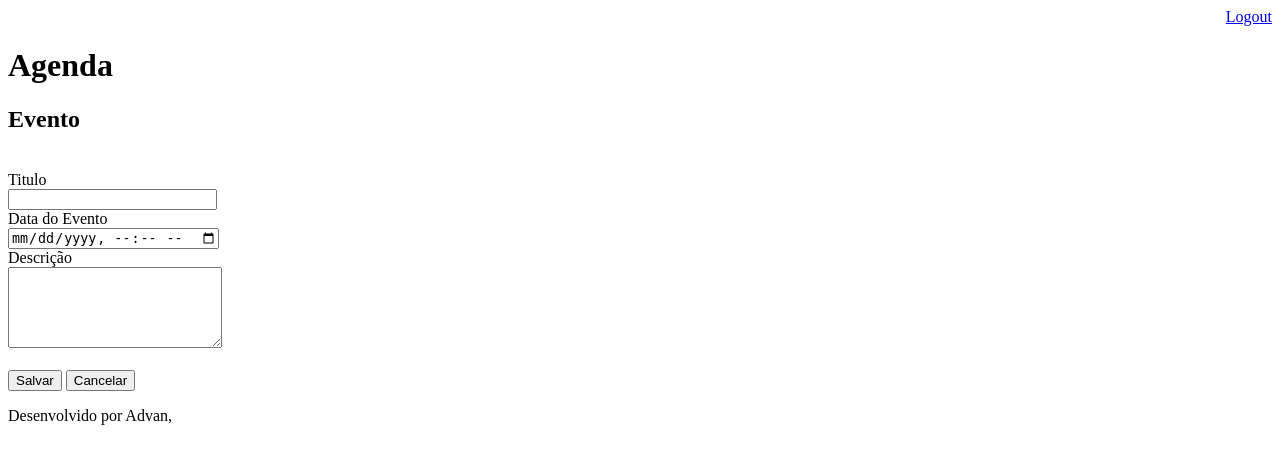
After one commit to AdvanDias/django_agenda, a Django app: page /agenda/evento/ in a window 1280 px wide. The commit adds this page. Shown: the top 464 px of the page. Run offline with Django 3.2, Linux system fonts and the light colour scheme; a user stored in the database is signed in.

Commit message:
commit incluido o template para inserção de enventos da agenda. incluido o gitigone para iginorar os arquivos compilados

```diff
--- a/agenda/urls.py
+++ b/agenda/urls.py
@@ -25,6 +25,8 @@ urlpatterns = [
     path('', RedirectView.as_view(url='/agenda/')),
     path('login/', views.login_user),
     path('login/submit',views.submit_login),
-    path('logout/', views.logout_user)
+    path('logout/', views.logout_user),
+    path('agenda/evento/', views.evento),
+    path('agenda/evento/submit', views.evento_submit)
 
 ]
--- a/core/views.py
+++ b/core/views.py
@@ -38,3 +38,21 @@ def lista_eventos(request):
     evento = Evento.objects.filter(usuario=usuario)
     response = {'evento': evento}
     return render(request,'agenda.html', response)
+
+@login_required(login_url='/login/')
+def evento(request):
+    return render(request,'evento.html')
+
+@login_required(login_url='/login/')
+def evento_submit(request):
+    if request.POST:
+        titulo = request.POST.get("titulo")
+        data_evento = request.POST.get("data_evento")
+        descricao = request.POST.get('descricao')
+        usuario = request.user
+        Evento.objects.create(titulo=titulo,
+                             data_evento=data_evento,
+                             descricao=descricao,
+                             usuario=usuario)
+
+    return redirect('/')
--- a/templates/agenda.html
+++ b/templates/agenda.html
@@ -2,8 +2,12 @@
 
  {% block content %}
     <h2>Agendamentos</h2>
+
+    <a href="evento/">
+        <button type="button">Novo Evento</button>
+    </a>
+
     <ul>
-
     {%for evento in evento%}
         <li style="font-size: 20px">{{ evento.titulo }} - {{ evento.get_data_evento }}</li>
     {%endfor%}
--- /dev/null
+++ b/templates/evento.html
@@ -0,0 +1,27 @@
+{% extends "model-page.html" %}
+
+{% block content %}
+
+<h2>Evento</h2>
+<br>
+<form action="submit" method="post"> {% csrf_token %}
+    <label>Titulo</label>
+    <br>
+    <input type="text" name="titulo" size="23">
+    <br>
+    <label>Data do Evento</label>
+    <br>
+    <input type="datetime-local" name="data_evento" size="23">
+    <br>
+    <label>Descrição</label>
+    <br>
+    <textarea name="descricao" rows="5" cols="24"></textarea>
+    <br>
+    <br>
+    <button type="submit">Salvar</button>
+    <a href="/">
+        <button type="button">Cancelar</button>
+    </a>
+</form>
+
+{% endblock %}
```
Also changed, not shown: db.sqlite3, 1 other file.
